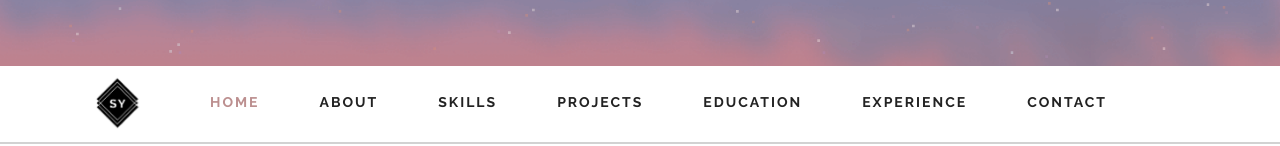
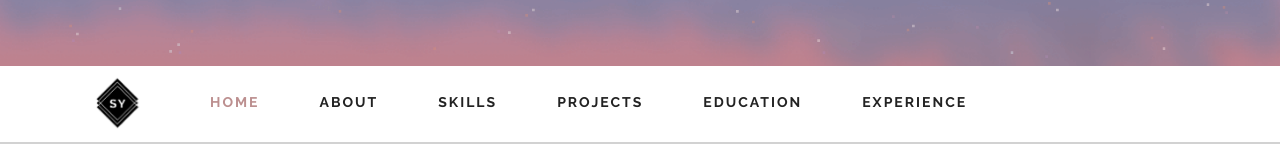
Before and after one commit to syun07/syun07.github.io, a plain HTML site: page index.html in a window 1280 px wide. Shown: the part 654-800 px from the top of the page. Drawn offline with nearby package versions, Linux system fonts and the light colour scheme.

Commit message:
got rid of contact form

```diff
--- a/index.html
+++ b/index.html
@@ -55,7 +55,7 @@
 				<li><a href="#Portfolio" class="scroll-link">Projects</a></li>
 				<li><a href="#education" class="scroll-link">Education</a></li>
 			  <li><a href="#clients" class="scroll-link">Experience</a></li>
-			  <li><a href="#contact" class="scroll-link">Contact</a></li>
+			  <!-- <li><a href="#contact" class="scroll-link">Contact</a></li> -->
 			</ul>
       </div>
 	 </nav>
```
